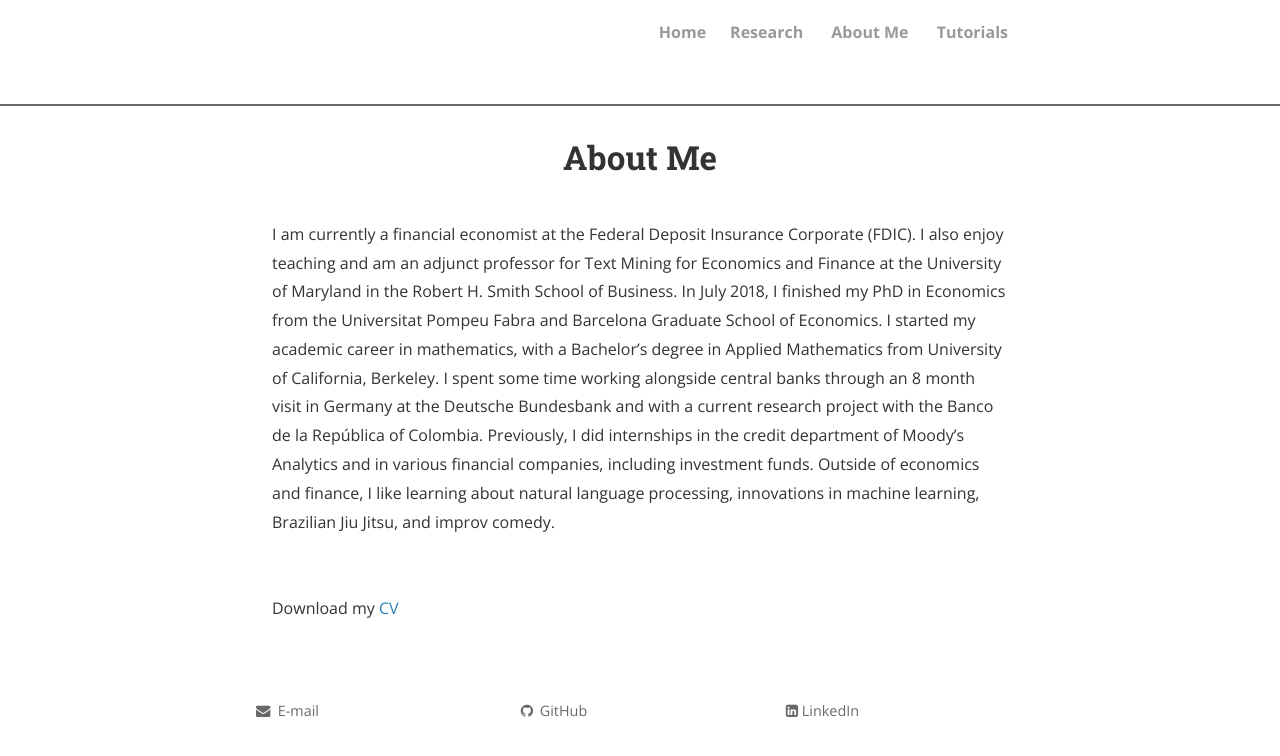
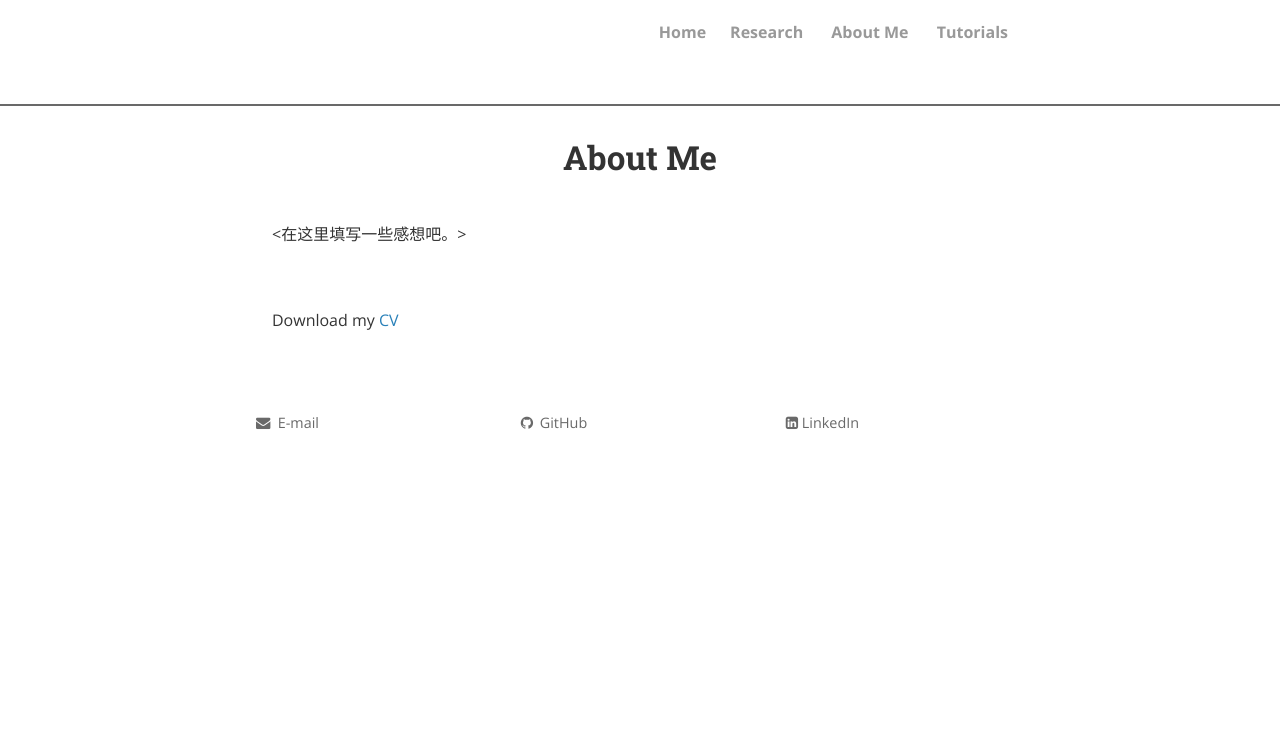
Before and after one commit to Yunga-Wu/Yunga-Wu.github.io, a Jekyll site: the page built from about.md, in a window 1280 px wide. Shown: the top 756 px of the page. Built offline with Jekyll 4.4.1, drawn with Linux system fonts in a browser that asks for light colours; nearby versions of some CDN libraries; comment, search, counter and statistics services are not loaded; a style sheet for code colours, icons or effects is not loaded.

Commit message:
Update about.md

```diff
--- a/about.md
+++ b/about.md
@@ -3,8 +3,8 @@ layout: page
 title: About Me
 permalink: /about/
 ---
-I am currently a financial economist at the Federal Deposit Insurance Corporate (FDIC). I also enjoy teaching and am an adjunct professor for Text Mining for Economics and Finance at the University of Maryland in the Robert H. Smith School of Business. In July 2018, I finished my PhD in Economics from the Universitat Pompeu Fabra and Barcelona Graduate School of Economics. I started my academic career in mathematics, with a Bachelor's degree in Applied Mathematics from University of California, Berkeley. I spent some time working alongside central banks through an 8 month visit in Germany at the Deutsche Bundesbank and with a current research project with the Banco de la Rep&uacute;blica of Colombia. Previously, I did internships in the credit department of Moody's Analytics and in various financial companies, including investment funds. Outside of economics and finance, I like learning about natural language processing, innovations in machine learning, Brazilian Jiu Jitsu, and improv comedy.
+<在这里填写一些感想吧。>
 <br>
 <br>
-Download my <a href="https://www.dropbox.com/s/wa3agifqoxwd77u/soto-cv.pdf?dl=0" download="Soto, Paul- CV">CV</a><br>
+Download my <a href="https://www.dropbox.com/s/1dgpxkvk28f1ynq/WuYunga.pdf?dl=0" download="WuYunga">CV</a><br>
 <br>
```
